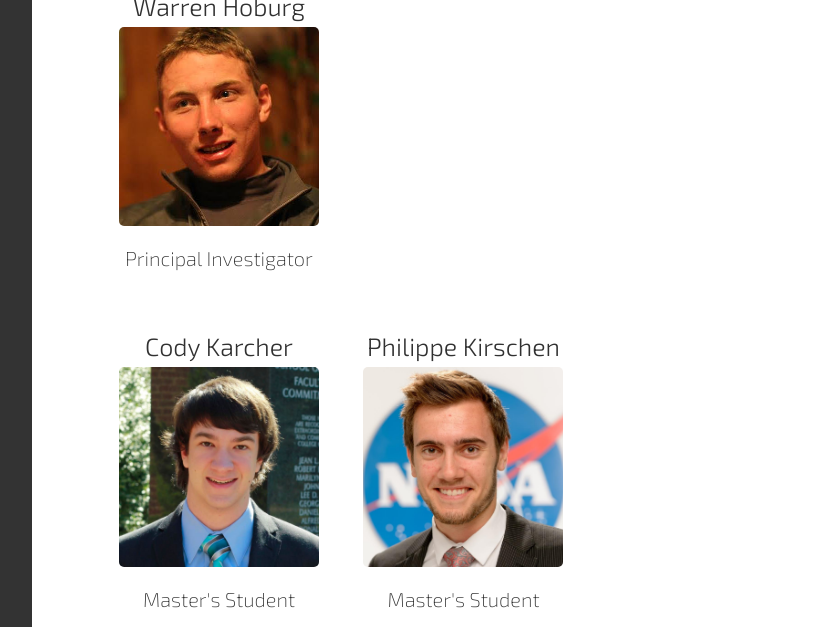
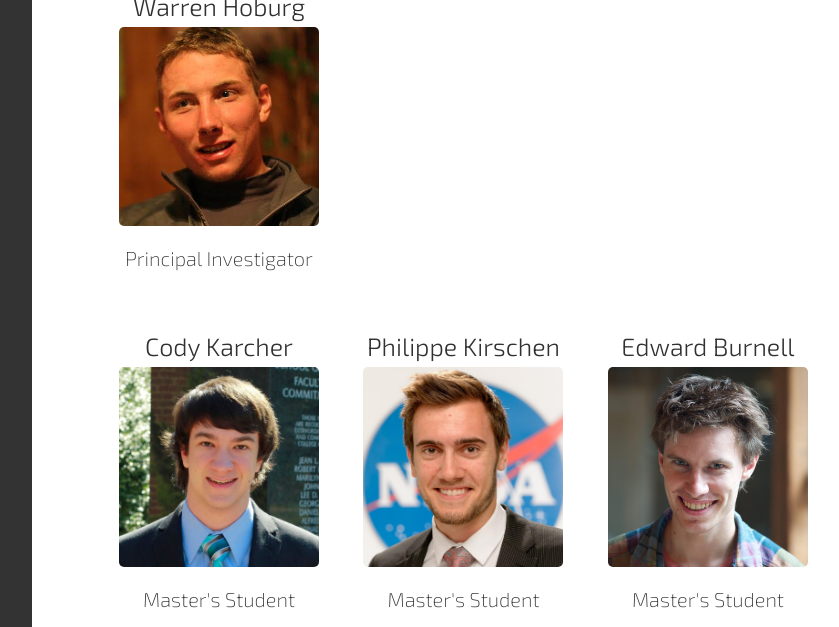
Before and after one commit to convexengineering/convexengineering.github.io, a Jekyll site: the page built from people.html, in a window 1280 px wide and 1400 px high, scrolled down 179 px. Shown: the top 627 px of the window, without its empty margins (281-1120 px from the left). Built offline with Jekyll 4.4.1, drawn with Linux system fonts in a browser that asks for light colours; Markdown is read by kramdown in place of the engine named in the settings; grey boxes are pictures that could not be loaded.

Commit message:
allow People page to be infinitely wide

```diff
--- a/people.html
+++ b/people.html
@@ -2,6 +2,8 @@
 layout: page
 title: People
 ---
+
+<style> .content.container { max-width: none; } </style>
 
 {% include headshot.html name="Warren Hoburg" caption="Principal Investigator" %}
 
```
